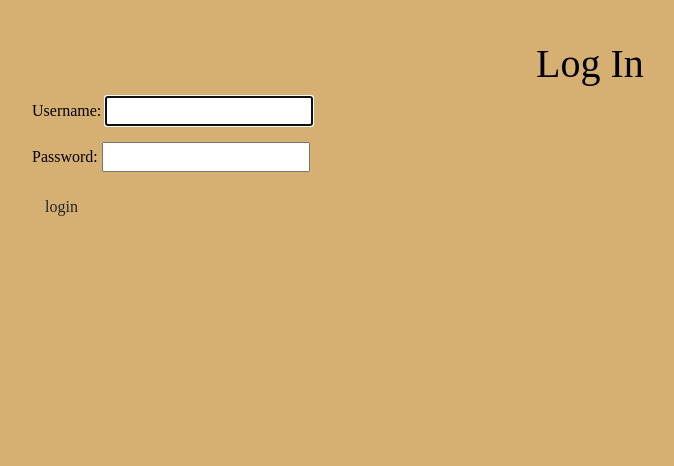
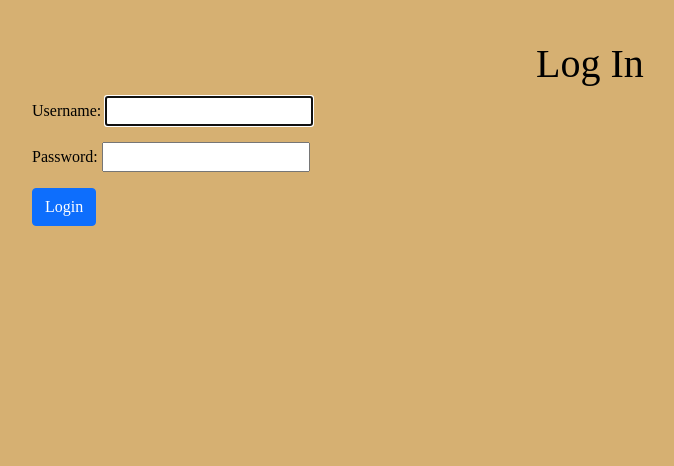
Before and after one commit to priya131998/big-cat-liberation, a Django app: page /accounts/login/ in a window 1280 px wide. Shown: the part 216-682 px from the top of the page, without its empty margins (50-724 px from the left). Run offline with Django 3.2, Linux system fonts and the light colour scheme; some libraries are stand-ins or nearby versions; some web fonts are replaced.

Commit message:
changes sign up and login button

```diff
--- a/main_app/templates/registration/login.html
+++ b/main_app/templates/registration/login.html
@@ -8,7 +8,7 @@
 <form method="post" action="{% url 'login' %}">
   {% csrf_token %}
   {{ form.as_p }}
-  <input type="submit" class="btn" value="login">
+  <input type="submit" class="btn btn-primary" value="Login">
   <input type="hidden" name="next" value="{{ next }}">
 </form>
 
--- a/main_app/templates/registration/signup.html
+++ b/main_app/templates/registration/signup.html
@@ -10,7 +10,7 @@
 <form method="post" action="{% url 'signup' %}">
   {% csrf_token %}
   {{ form.as_p }}
-  <input type="submit" class="btn" value="signup">
+  <input type="submit" class="btn btn-primary" value="Sign Up">
 </form>
 
 {% endblock %}
```
